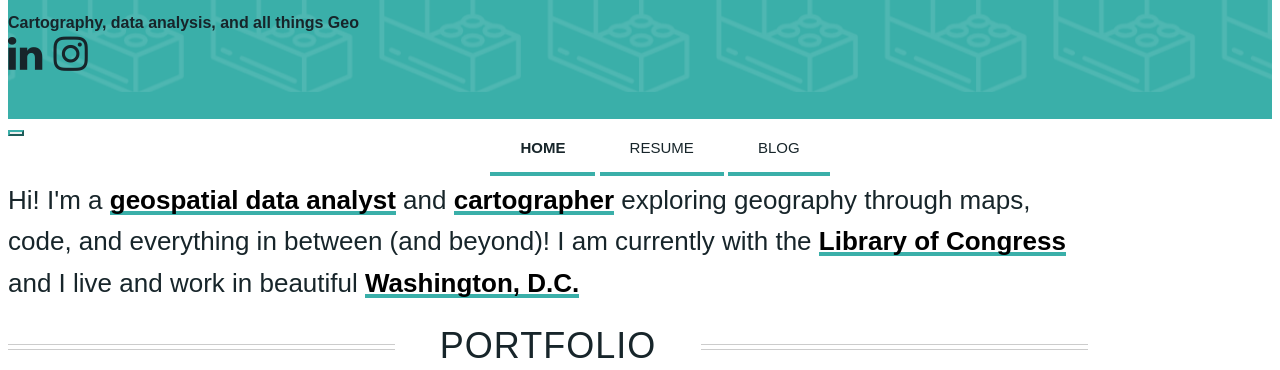
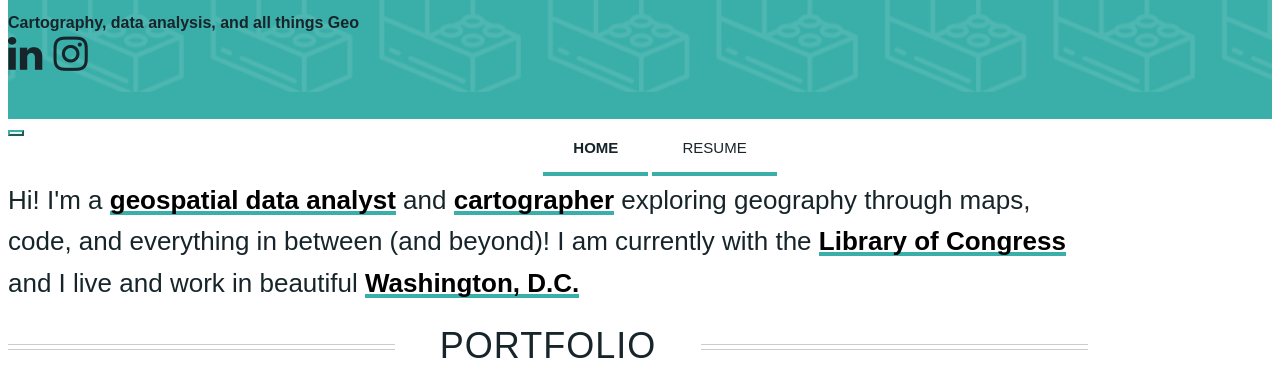
Before and after one commit to ndarup/portfolio, a plain HTML site: page index.html in a window 1280 px wide. Shown: the part 267-637 px from the top of the page. Drawn offline with nearby package versions, Linux system fonts and the light colour scheme; some icons are missing; a web font is replaced by a local one.

Commit message:
index.html

```diff
--- a/index.html
+++ b/index.html
@@ -52,8 +52,7 @@
 				<ul class="nav navbar-nav">
 					<li><a href="https://ndarup.github.io/portfolio/" class="highlight"><strong>Home</strong></a></li>
 					<!-- <li class="active"><a href="https://timstonge.github.io/" class="highlight">Home</a></li> -->
-					<li><a href="https://timstonge.github.io/about.html" class="highlight">Resume</a></li>
-					<li><a href="https://timstonge.github.io/blog.html" class="highlight">Blog</a></li>
+					<li><a href="https://ndarup.github.io/portfolio/about.html" class="highlight">Resume</a></li>
 				</ul>
 
 			</div>
```
